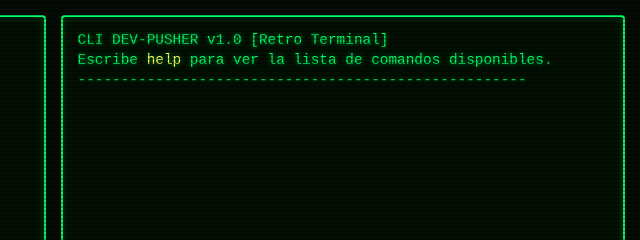
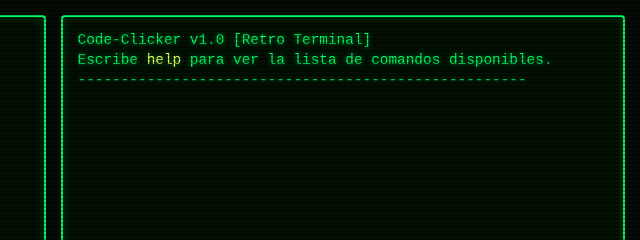
Before and after one commit to sebastianreyes-arch/CLI-Pusher---Dev-Edition, a plain HTML site: page index.html in a window 1280 px wide. Shown: the top 240 px of the page, 640-1280 px from the left. Drawn offline with Linux system fonts and the light colour scheme.

Commit message:
modificando nombre la version

```diff
--- a/index.html
+++ b/index.html
@@ -47,7 +47,7 @@
     <!-- Right Section: Interactive Terminal Output -->
     <div class="panel right-panel">
       <div class="console-logs" id="console-output">
-        <div class="log-entry">CLI DEV-PUSHER v1.0 [Retro Terminal]</div>
+        <div class="log-entry">Code-Clicker v1.0 [Retro Terminal]</div>
         <div class="log-entry">Escribe <span class="log-success">help</span> para ver la lista de comandos disponibles.</div>
         <div class="log-entry">----------------------------------------------------</div>
       </div>
```
